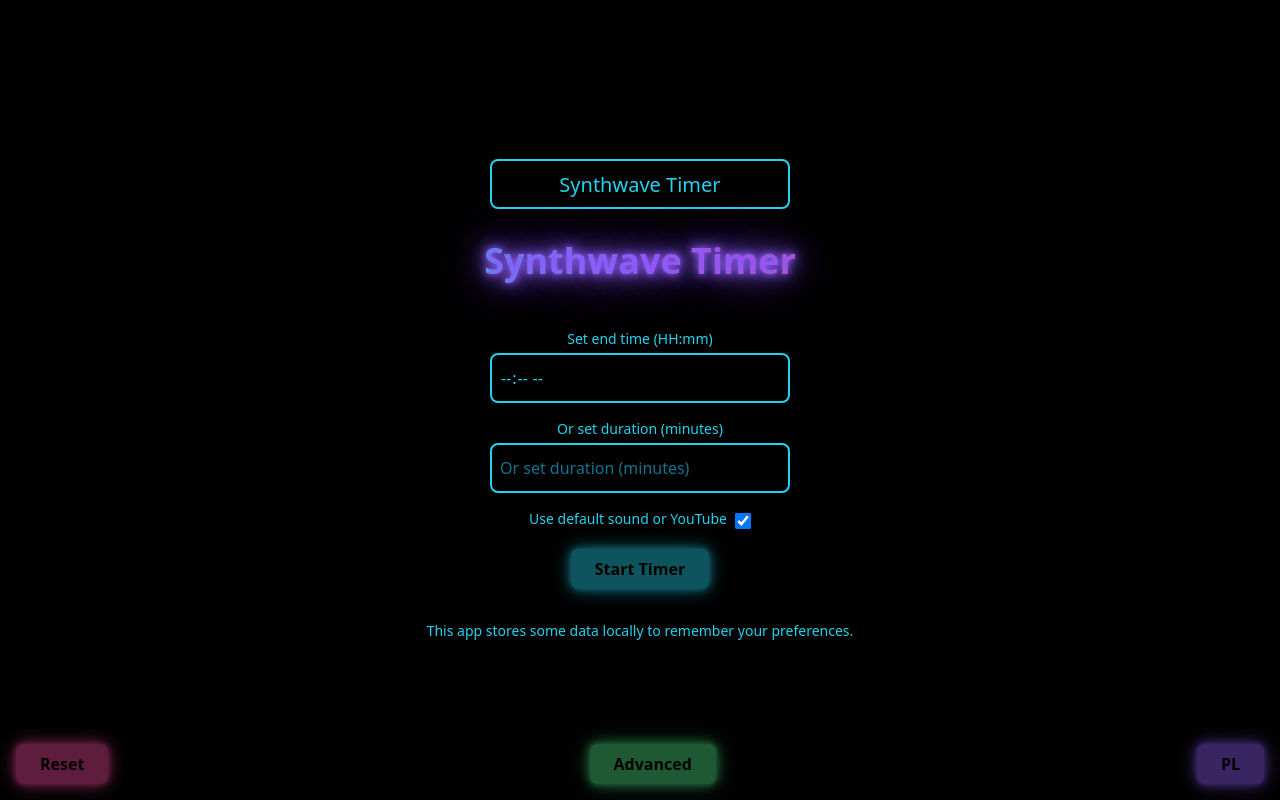
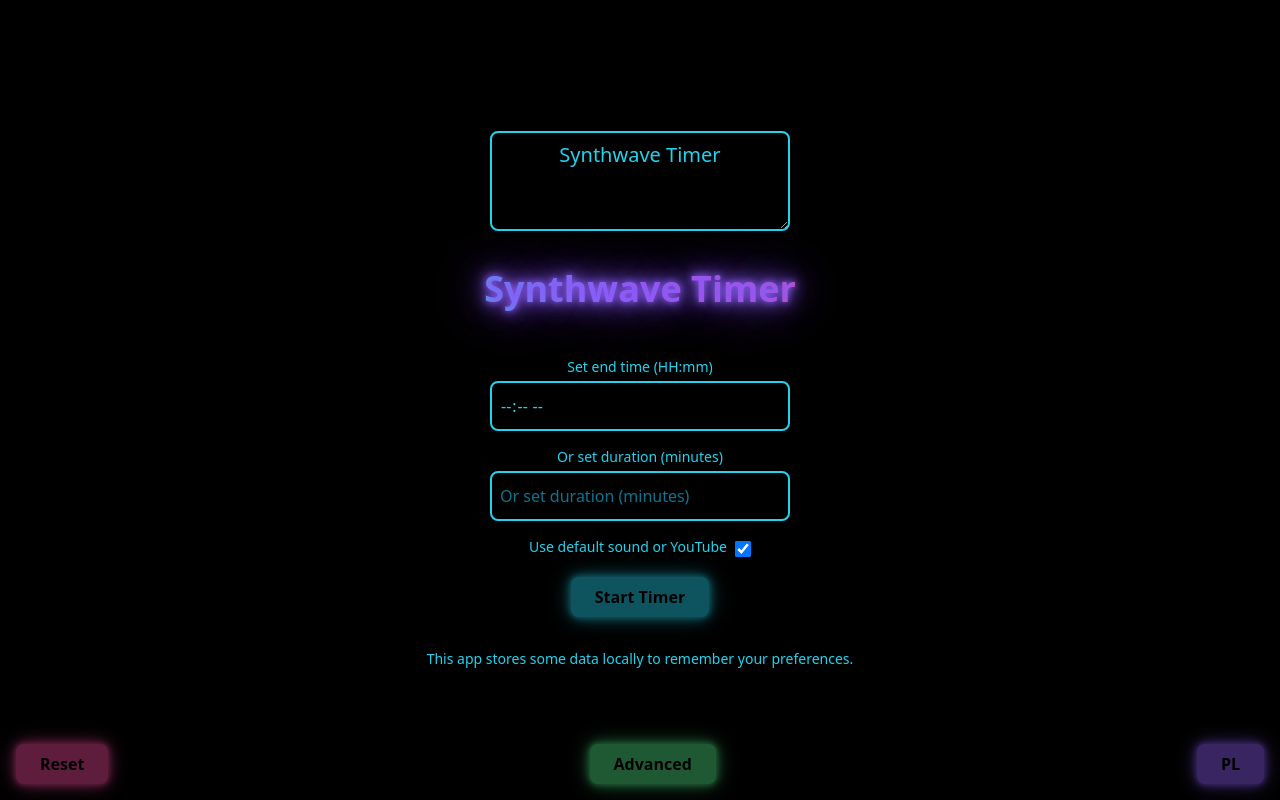
Before and after one commit to danwlew/licznik, a React (Vite) app: page / in a window 1280 px wide. Built offline with nearby package versions, Linux system fonts and the light colour scheme.

Commit message:
Update App.tsx

```diff
--- a/src/App.tsx
+++ b/src/App.tsx
@@ -315,24 +315,25 @@ const App = () => {
     <div className="min-h-screen bg-black text-cyan-400 flex flex-col items-center justify-center p-4">
       <div className="text-center">
       {isEditingName && (
-          <input
-            type="text"
+  <textarea
     value={appName}
     onChange={(e) => setAppName(e.target.value)}
     placeholder={texts.appNamePlaceholder}
     className="w-full max-w-md bg-black border-2 border-cyan-400 rounded-lg p-2 text-cyan-400 placeholder-cyan-700 focus:outline-none focus:border-purple-500 mb-4 text-center text-xl"
-            style={{ width: '300px', height: '50px' }}
+    style={{ width: '300px', height: '100px' }}
   />
 )}
 <h1
   className="text-4xl font-bold mb-8 animate-pulse bg-gradient-to-r from-cyan-400 via-purple-500 to-pink-500 text-transparent bg-clip-text p-4"
   style={{
+    whiteSpace: 'pre-wrap',
     textShadow: '0 0 5px #8b5cf6, 0 0 10px #8b5cf6, 0 0 20px #8b5cf6, 0 0 40px #8b5cf6',
     animation: 'pulse-neon 1.5s infinite',
   }}
 >
   {appName}
 </h1>
+
 
         {!isRunning && (
           <div className="space-y-4">
```
Lines whose indentation alone changed are shown as unchanged.
